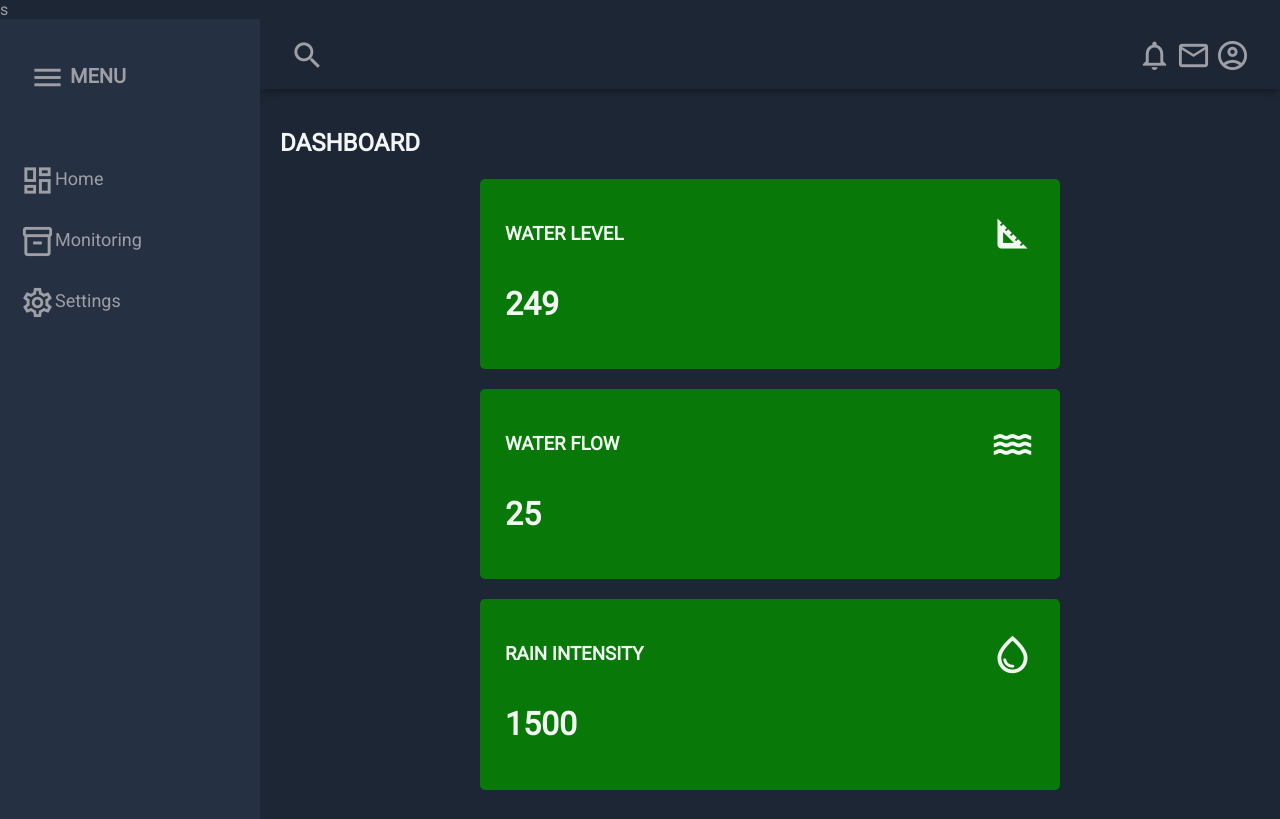
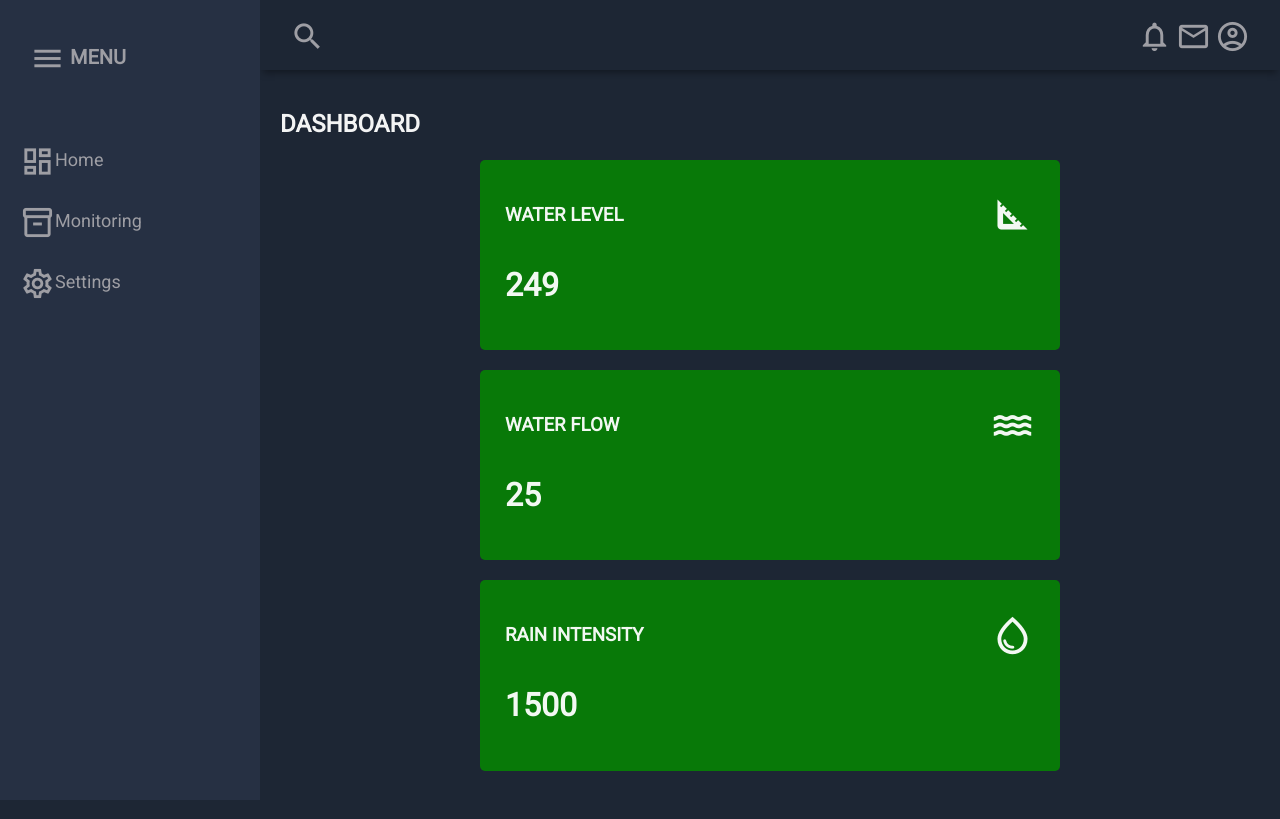
Before and after one commit to john123911/Micro-Website, a plain HTML site: page index.html in a window 1280 px wide. Drawn offline with nearby package versions, Linux system fonts and the light colour scheme; a script that the page names is missing.

Commit message:
debugging nasd

```diff
--- a/index.html
+++ b/index.html
@@ -12,8 +12,7 @@
 
         <script src="https://www.gstatic.com/firebasejs/8.4.1/firebase-app.js"></script>
         <script src="https://www.gstatic.com/firebasejs/8.4.1/firebase-database.js"></script>
-        <script src = "https://ajax.googleapis.com/ajax/libs/jquery/3.5.1/jquery.min.js"></script>s
-
+        <script src = "https://ajax.googleapis.com/ajax/libs/jquery/3.5.1/jquery.min.js"></script>
 
 
         <!-- Custom CSS -->
--- a/js/script2.js
+++ b/js/script2.js
@@ -1,4 +1,4 @@
-import { initializeApp } from "firebase/app";
+import { initializeApp } from "firebase\app";
 const firebaseConfig = {
 	apiKey: "AIzaSyAs_aA90RCE_mGD3KlBDs4G0MkSorGS2FA",
 	authDomain: "micro-realtimedatabase.firebaseapp.com",
```
